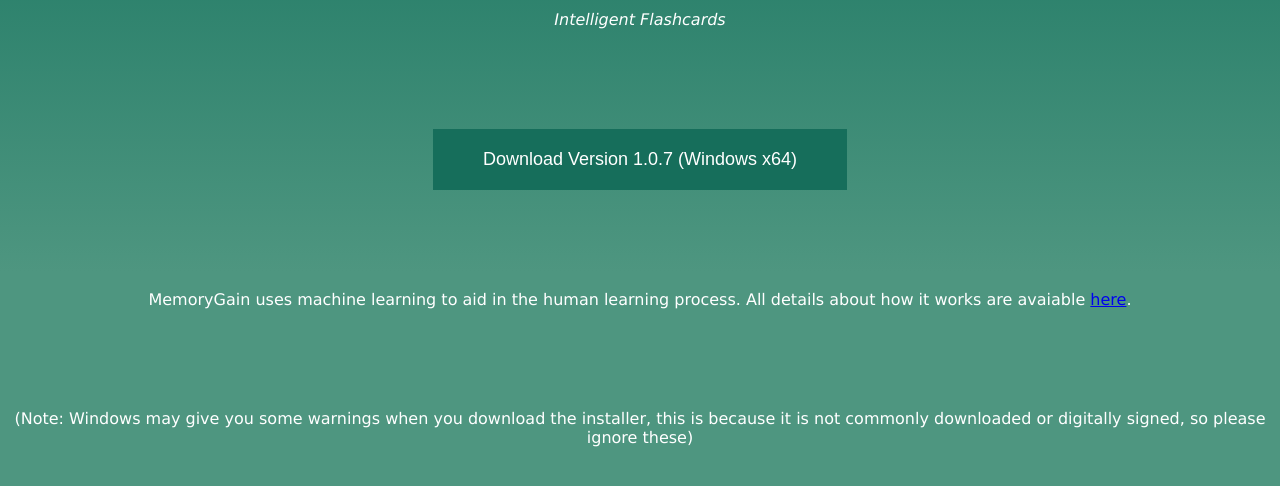
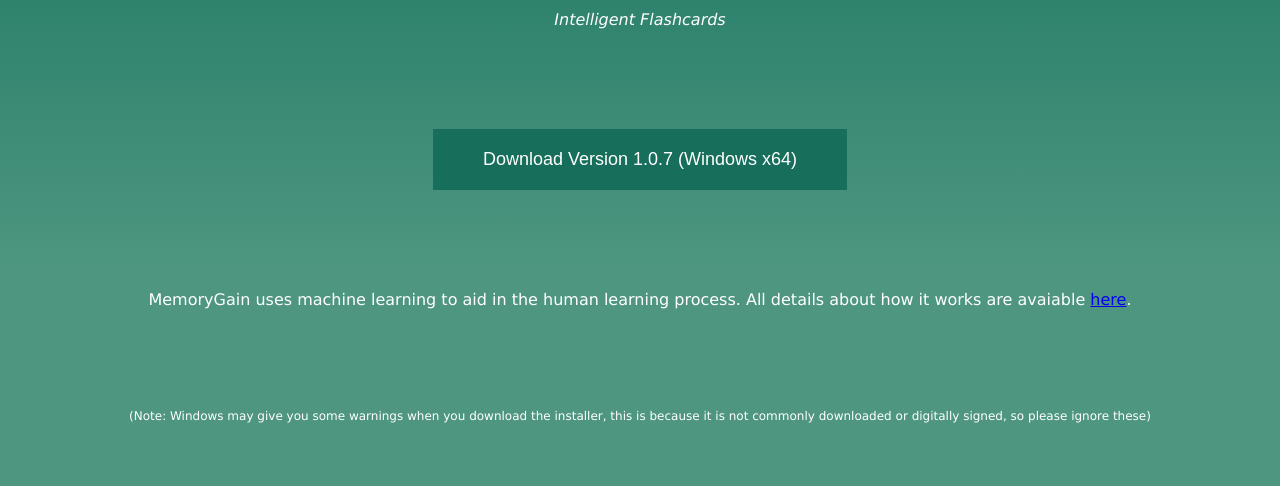
Before and after one commit to JoshuaChick/MemoryGain, a plain HTML site: page docs/index.html in a window 1280 px wide. Shown: the part 128-614 px from the top of the page. Drawn offline with Linux system fonts and the light colour scheme.

Commit message:
Gave some styling to the warning section of website

```diff
--- a/docs/index.html
+++ b/docs/index.html
@@ -42,6 +42,9 @@
                 color: white;
 
             }
+            .warning{
+                font-size: 12px;
+            }
         </style>
     </head>
     <body>
@@ -51,6 +54,6 @@
             <a href="MemoryGainSetUp1_0_7.exe"><button>Download Version 1.0.7 (Windows x64)</button></a>
         </div>
         <p>MemoryGain uses machine learning to aid in the human learning process. All details about how it works are avaiable <a href="https://github.com/JoshuaChick/MemoryGain" target="blank_">here</a>.</p>
-        <p>(Note: Windows may give you some warnings when you download the installer, this is because it is not commonly downloaded or digitally signed, so please ignore these)</p>
+        <p class="warning">(Note: Windows may give you some warnings when you download the installer, this is because it is not commonly downloaded or digitally signed, so please ignore these)</p>
     </body>
 </html>
```
